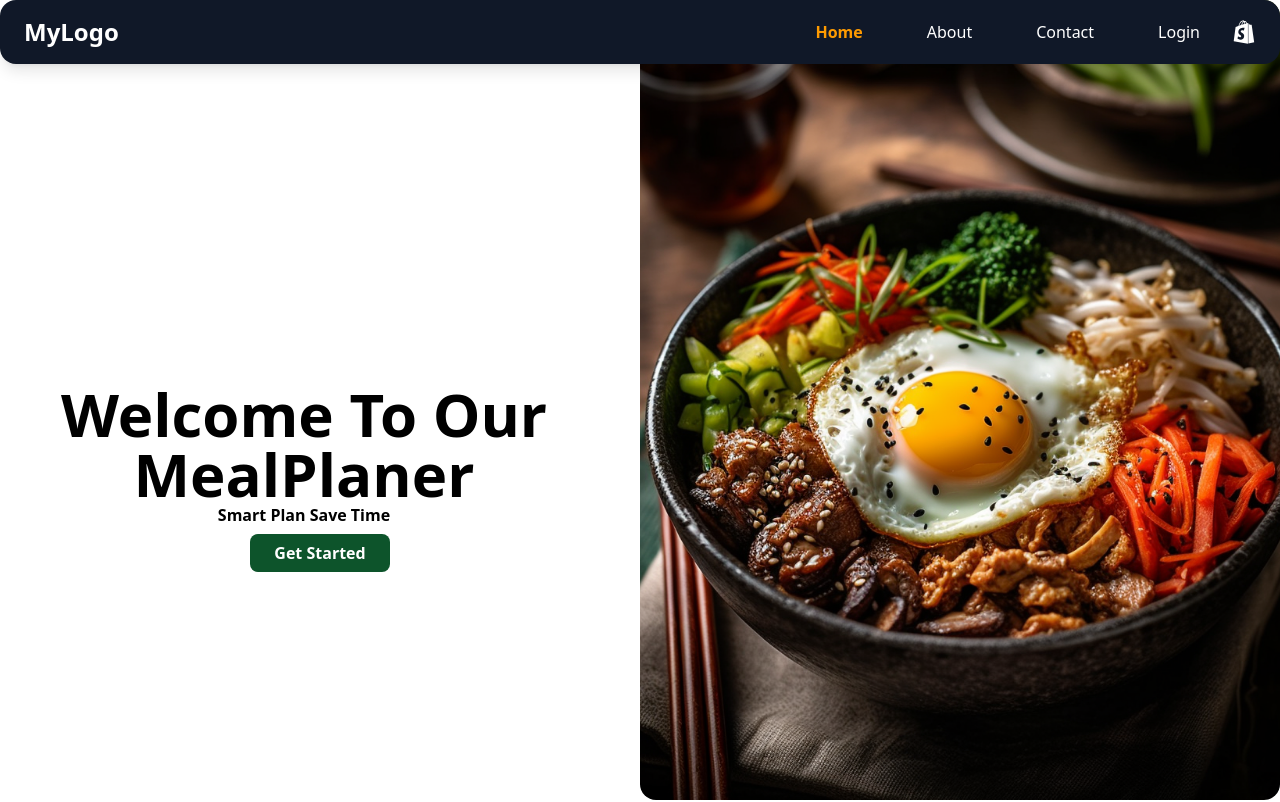
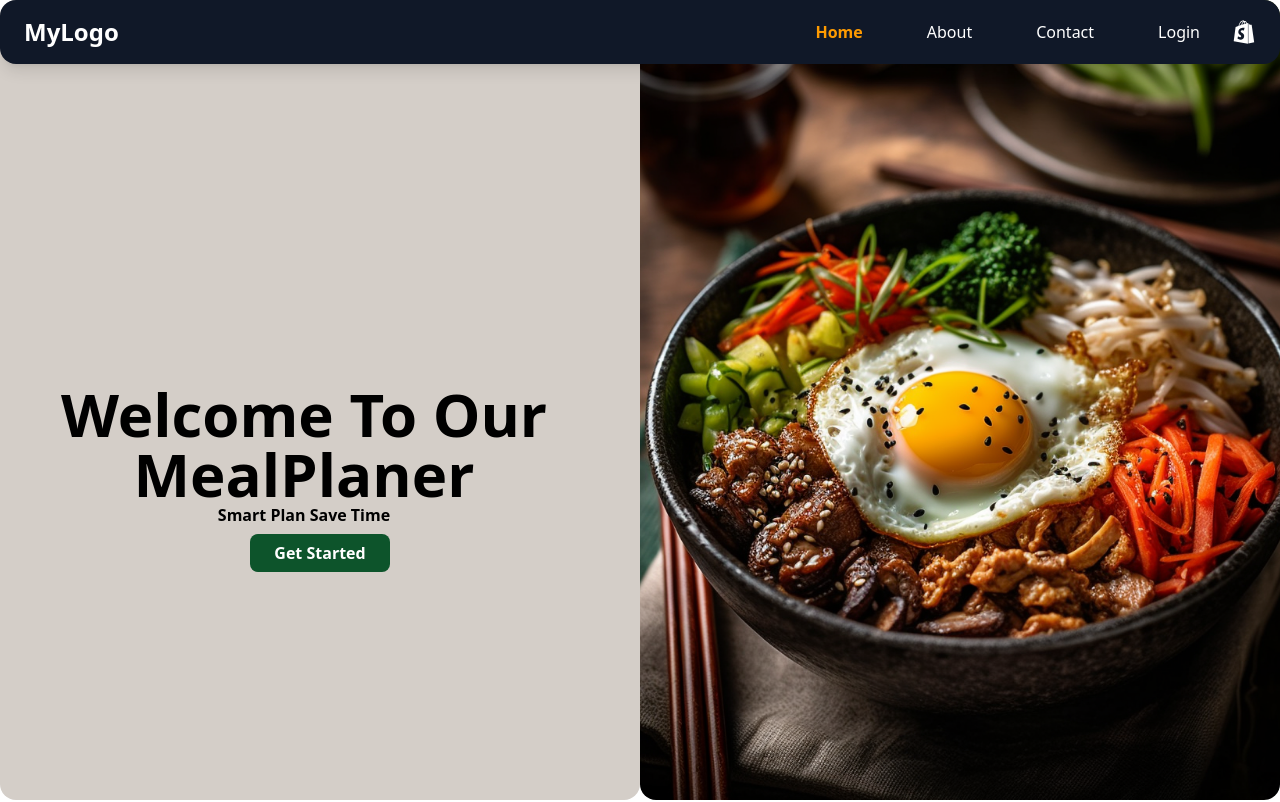
Before and after one commit to momin210103/Meal_Planner, a React (Vite) app in the folder client/: page / in a window 1280 px wide. Shown: the top 802 px of the page. Built offline with nearby package versions, Linux system fonts and the light colour scheme.

Commit message:
Login button hover

```diff
--- a/client/src/Pages/home/Hero.jsx
+++ b/client/src/Pages/home/Hero.jsx
@@ -4,7 +4,7 @@ import { Link } from 'react-router';
 const Hero = () => {
     return (
         <section className='md:flex'>
-            <div className='pt-24 md:md:pt-48 text-center space-x-8 md:w-1/2 mx-auto text-black font-bold lg:leading-snug'>
+            <div className='bg-[#d4cec8] rounded-2xl pt-24 md:md:pt-48 text-center space-x-8 md:w-1/2 mx-auto text-black font-bold lg:leading-snug'>
                 <h1 className='text-4xl lg:text-6xl md:pt-48'>Welcome To Our MealPlaner</h1>
                 <p>Smart Plan Save Time</p>
                 <Link to="/login">
--- a/client/src/Pages/login/LoginPage.jsx
+++ b/client/src/Pages/login/LoginPage.jsx
@@ -46,7 +46,7 @@ const LoginPage = () => {
           </div>
           <button
             type="submit"
-            className="w-full bg-blue-500 text-white py-2 px-4 rounded-lg hover:bg-blue-600 focus:outline-none focus:ring-2 focus:ring-blue-500 focus:ring-opacity-50"
+            className="w-full bg-blue-500 text-white py-2 px-4 rounded-lg hover:bg-blue-600 focus:outline-none focus:ring-2 focus:ring-blue-500 focus:ring-opacity-50 cursor-pointer"
           >
             Login
           </button>
```
